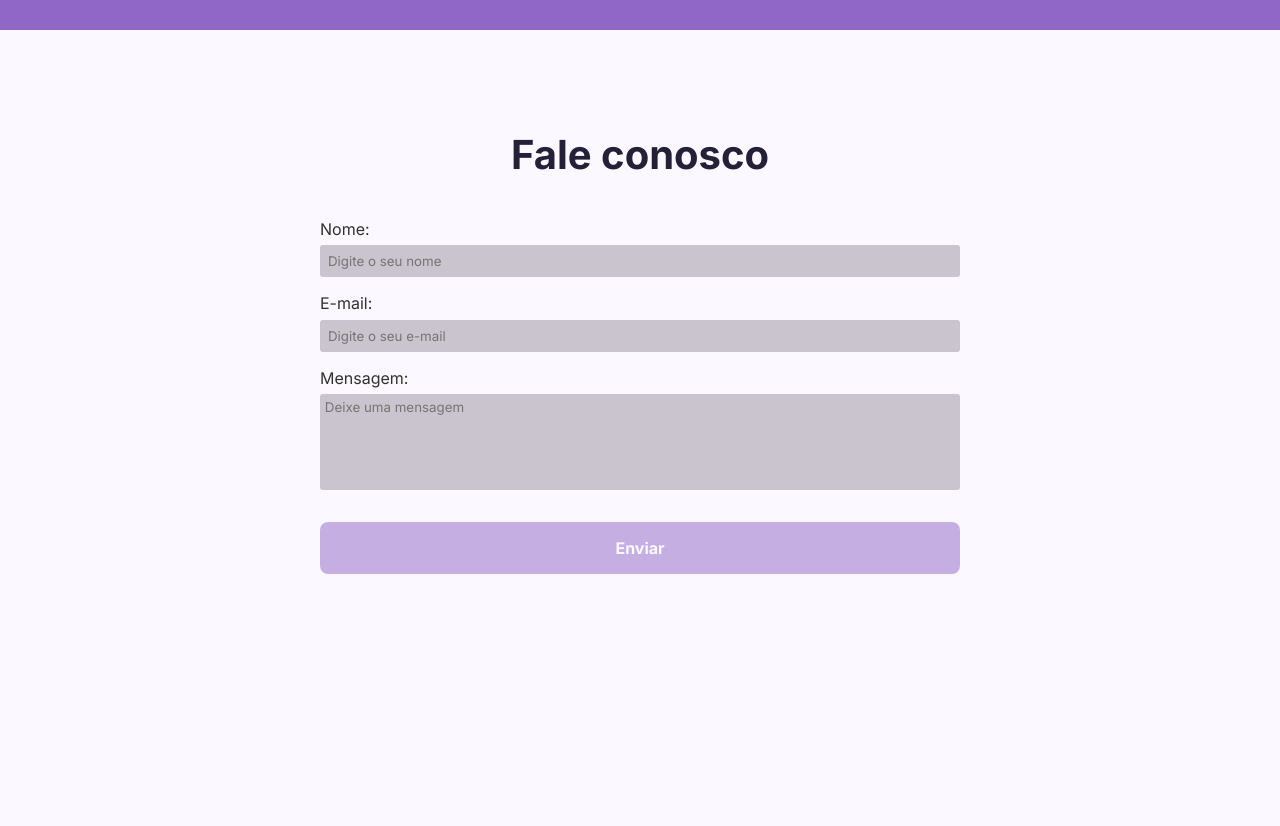
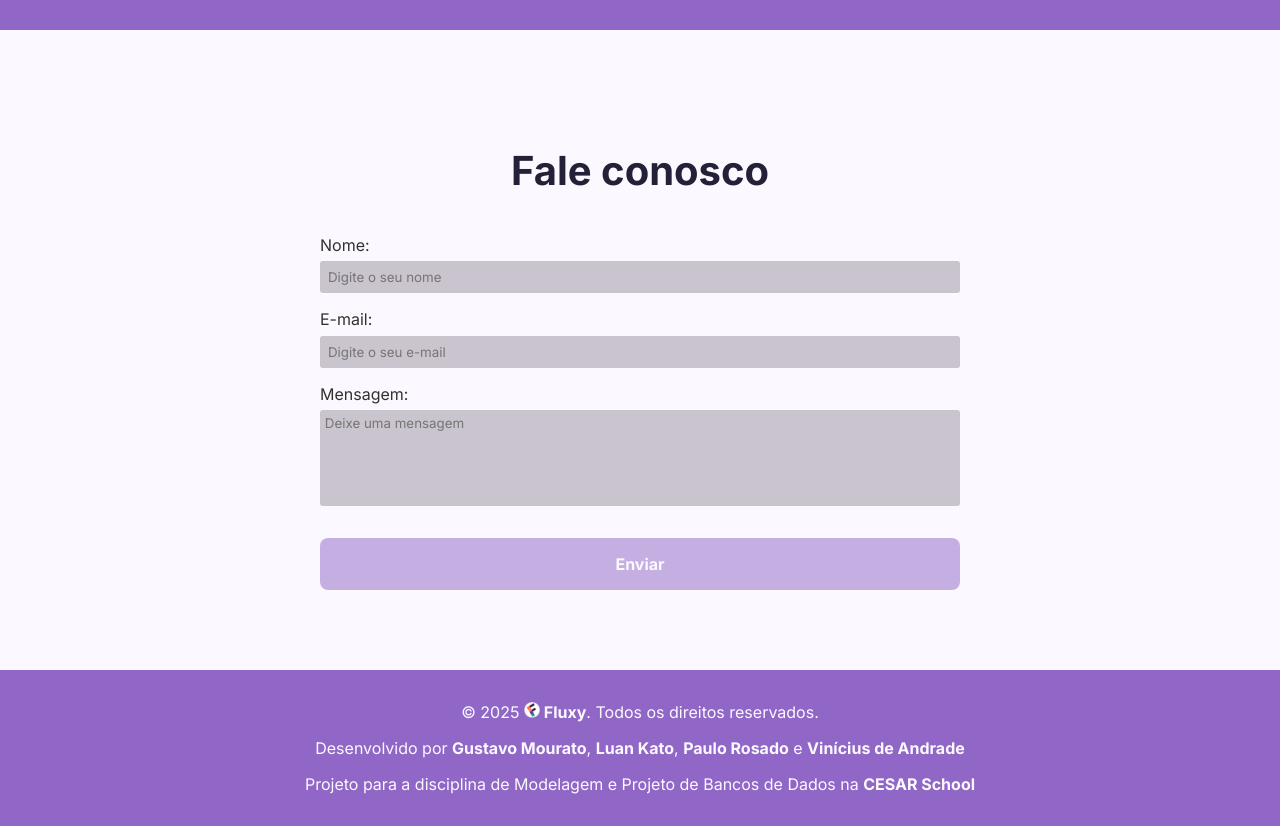
Before and after one commit to paulorosadodev/Fluxy, a React (Vite) app in the folder front/fluxy/: page / in a window 1280 px wide. Shown: the part 1600-2426 px from the top of the page. Before the commit the page ends 2174 px from the top, so only its background shows below. Built offline with nearby package versions, Linux system fonts and the light colour scheme.

Commit message:
adding footer

```diff
--- a/front/fluxy/src/pages/Home/index.tsx
+++ b/front/fluxy/src/pages/Home/index.tsx
@@ -5,7 +5,7 @@ import { HomeNavBar } from "../../components/HomeNavBar";
 import { ContactUsForm } from "../../components/ContactUsForm";
 import AnimatedBackgroundChart from "../../components/AnimatedBackgroundChart";
 
-import { Header, Banner, AboutWrapper, ClientsWrapper, ContactUsWrapper } from "./styles";
+import { Header, Banner, AboutWrapper, ClientsWrapper, ContactUsWrapper, FooterWrapper } from "./styles";
 
 export function Home() {
 
@@ -57,6 +57,15 @@ export function Home() {
                 <h2>Fale conosco</h2>
                 <ContactUsForm />
             </ContactUsWrapper>
+            <FooterWrapper>
+                <p>© 2025 <a href="https://github.com/paulorosadodev/Fluxy"> <img src="src/assets/fluxy-icon (3).png"/>  Fluxy</a>. Todos os direitos reservados.</p>
+                <p>
+                    Desenvolvido por <a target="__blank" href="https://www.linkedin.com/in/gustavo-mourato-1802b328a/">Gustavo Mourato</a>, <a target="__blank" href="https://www.linkedin.com/in/luankato/">Luan Kato</a>, <a target="__blank" href="https://www.linkedin.com/in/paulorosadodev/">Paulo Rosado</a> e <a target="__blank" href="https://www.linkedin.com/in/viniciusjord%C3%A3o/">Vinícius de Andrade</a>
+                </p>
+                <p>
+                    Projeto para a disciplina de Modelagem e Projeto de Bancos de Dados na <a target="__blank" href="https://www.cesar.school/">CESAR School</a>
+                </p>
+            </FooterWrapper>
         </>
     );
 
--- a/front/fluxy/src/pages/Home/styles.ts
+++ b/front/fluxy/src/pages/Home/styles.ts
@@ -194,7 +194,10 @@ export const ContactUsWrapper = styled.div`
 
     text-align: center;
     margin-top: 3rem;
+    margin-bottom: 5rem;
     overflow: hidden;
+
+    padding-top: 1rem;
 
     h2 {
         color: ${(props) => props.theme["purple-900"]};
@@ -202,3 +205,36 @@ export const ContactUsWrapper = styled.div`
     }
 
 `;
+
+export const FooterWrapper = styled.footer`
+
+    background-color: ${(props) => props.theme["purple-500"]};
+
+    display: flex;
+    flex-direction: column;
+    justify-content: center;
+    align-items: center;
+    gap: 1rem;
+
+    padding: 2rem;
+
+    p, a {
+        color: ${(props) => props.theme["white"]};
+        text-align: center;
+
+        img {
+            width: 1rem;
+        }
+    }
+
+    a {
+        text-decoration: none;
+        font-weight: bold;
+    }
+
+    a:hover {
+        text-decoration: underline;
+        color: ${(props) => props.theme["gray-50"]};
+    }
+
+`;
```
